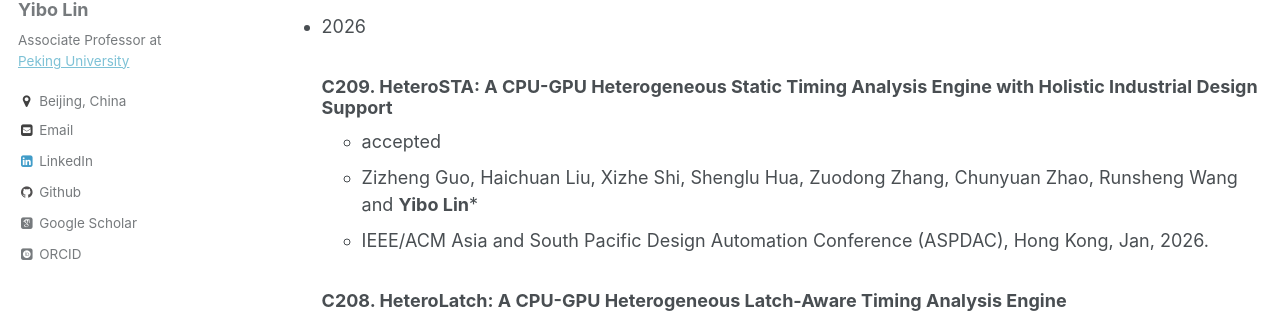
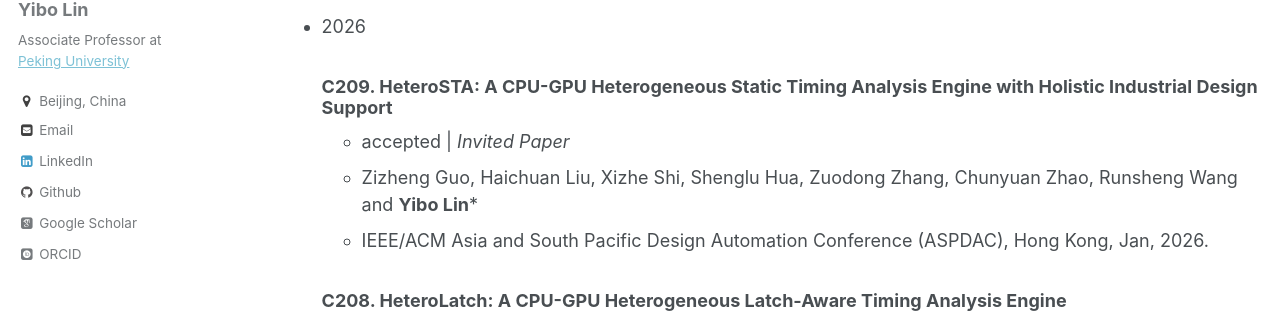
Before and after one commit to limbo018/limbo018.github.io, a Jekyll site: the page built from _pages/publications.md, in a window 1280 px wide and 900 px high. Shown: the part 304-624 px from the top of the window. Built offline with Jekyll 4.4.1, drawn with Linux system fonts in a browser that asks for light colours; some web fonts are replaced.

Commit message:
add invited tag for aspdac26 heterosta paper

```diff
--- a/_pages/publications.md
+++ b/_pages/publications.md
@@ -21,7 +21,7 @@
 * 2026
 
   ### C209. HeteroSTA: A CPU-GPU Heterogeneous Static Timing Analysis Engine with Holistic Industrial Design Support
-     * accepted
+     * accepted \| *Invited Paper*
      * Zizheng Guo, Haichuan Liu, Xizhe Shi, Shenglu Hua, Zuodong Zhang, Chunyuan Zhao, Runsheng Wang and **Yibo Lin**\*
      * IEEE/ACM Asia and South Pacific Design Automation Conference (ASPDAC), Hong Kong, Jan, 2026.
 
--- a/ref/publications.bib
+++ b/ref/publications.bib
@@ -2092,8 +2092,8 @@
   month={January},
   address={Hong Kong},
   publishlink={},
-  annotateweb={(accepted)},
-  annotatecv={(accepted)},
+  annotateweb={(accepted)(*Invited Paper*)},
+  annotatecv={(accepted)(\textbf{Invited paper})},
   affiliation={PKU},
   corresponding={Lin, Yibo},
 }
```
Also changed, not shown: _includes/publications_cv.md (+1 -1 lines), 3 other files.
